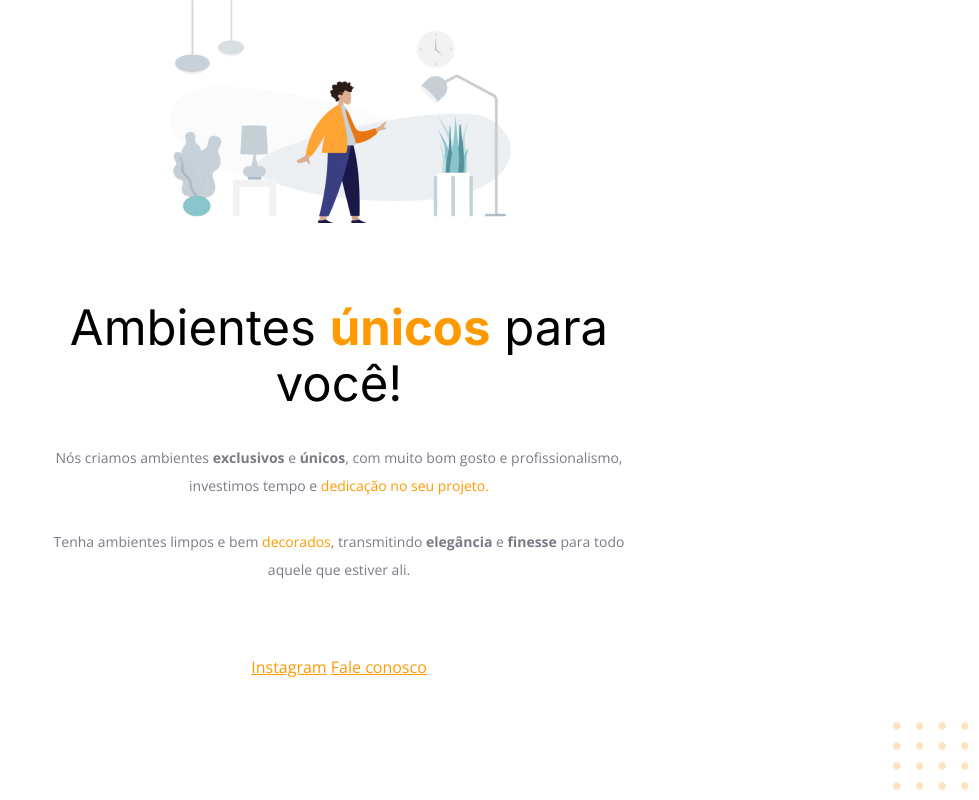
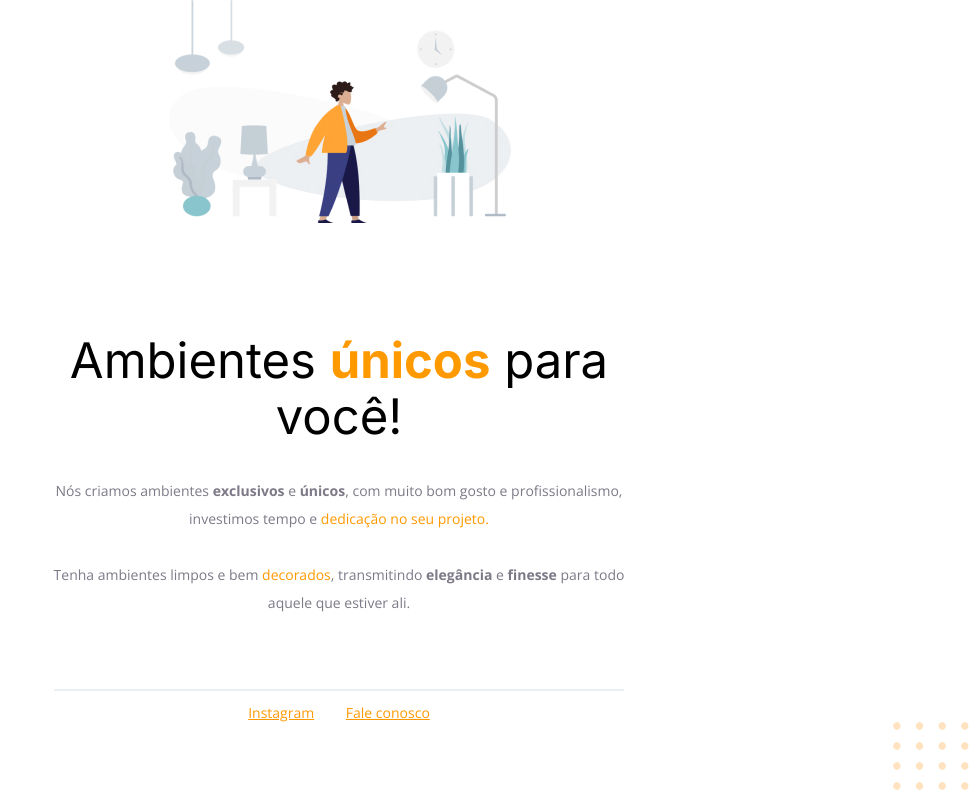
Before and after one commit to Celso-Fernandes-ON/Codigo-do-desafio-Fase-01, a plain HTML site: page index.html in a window 1280 px wide. Shown: the whole page, without its empty margins (301-1280 px from the left). Drawn offline with nearby package versions, Linux system fonts and the light colour scheme.

Commit message:
Add files via upload

```diff
--- a/style.css
+++ b/style.css
@@ -1,52 +1,56 @@
-@import url('https://fonts.googleapis.com/css2?family=Inter:wght@400;700&family=Open+Sans:wght@400;700&display=swap');
-*{
+body {
+  font-family: "Open Sans", sans-serif;
+  text-align: center;
   margin: 0;
+  height: 100vh;
+  width: 100%;
 }
-body{
-    text-align: center;
-    font-family: 'Open Sans', sans-serif;
-}
-#hero{
+
+#hero {
   width: 592px;
   margin: 0 auto 72px;
 }
-#hero img{
-    margin-bottom: 72px;
+
+#hero img {
+  margin-bottom:  72px;
 }
-span, a{
-    color: #FF9900;
-}
-main{
-    height: 579px;
-    border: 1px solid black;
-    display: block;
-    margin: 72px;
-}
-h1{
-    font-family: 'Inter', sans-serif;
-    font-weight: normal;
+
+h1 {
+  font-family: "Inter", sans-serif;
   font-size: 49px;
   line-height: 56px;
+  font-weight: normal;
   margin-bottom: 32px;
 }
-h1 span{
+
+h1 span {
   font-weight: bold;
 }
-p, footer{
+
+span, a {
+  color: #ff9900;
+}
+
+p, #footer {
+  color: #7d7987;
   font-size: 14px;
   line-height: 28px;
-    color: #7D7987;
 }
-footer a + a{
+
+#footer a + a {
   margin-left: 28px;
 }
-#line{
-    border: 1px #ECEFF2 solid;
+
+.line {
+  width: 568px;
   height: 0;
-    width: 568px;
+
   margin: 0 auto 8px;
+
+  border: 1px solid #ECEFF2;
 }
-#balls{
+
+#balls {
   position: fixed;
   bottom: 0;
   right: 0;
```
Lines whose indentation alone changed are shown as unchanged.
